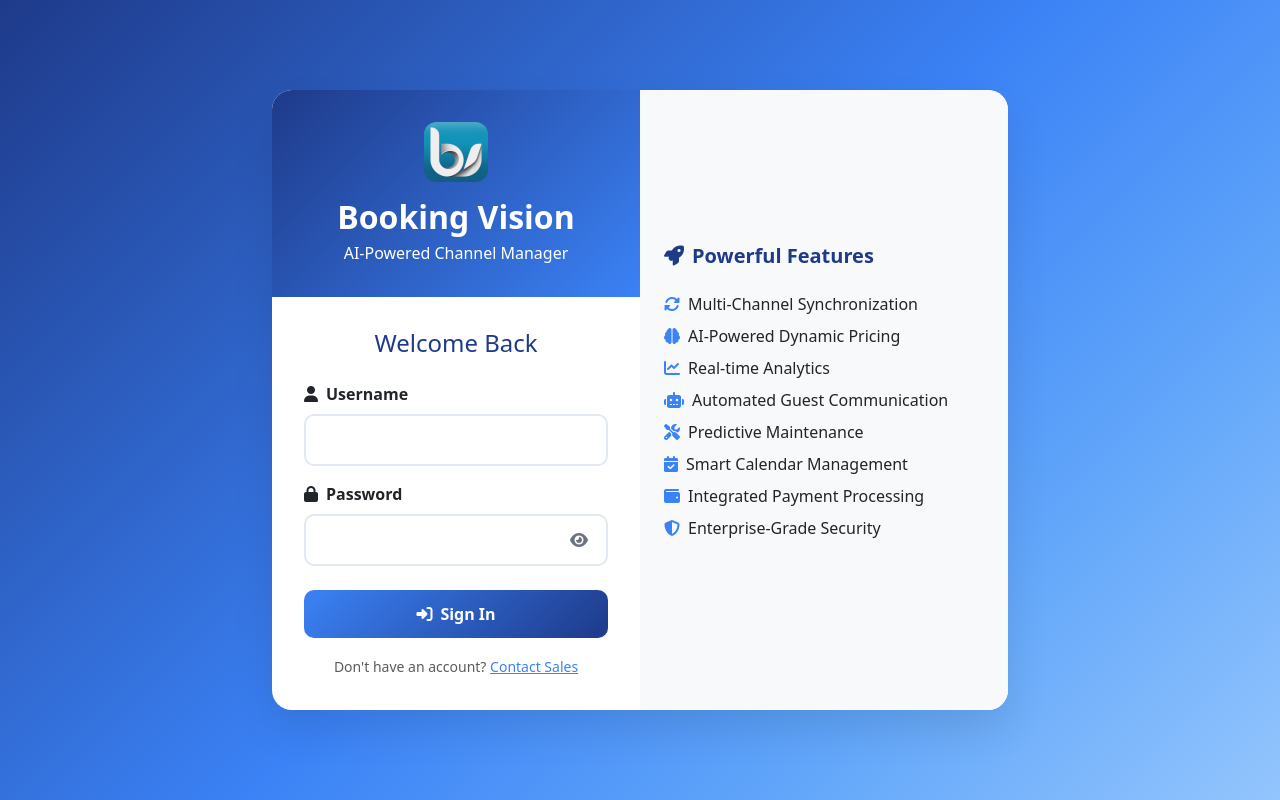
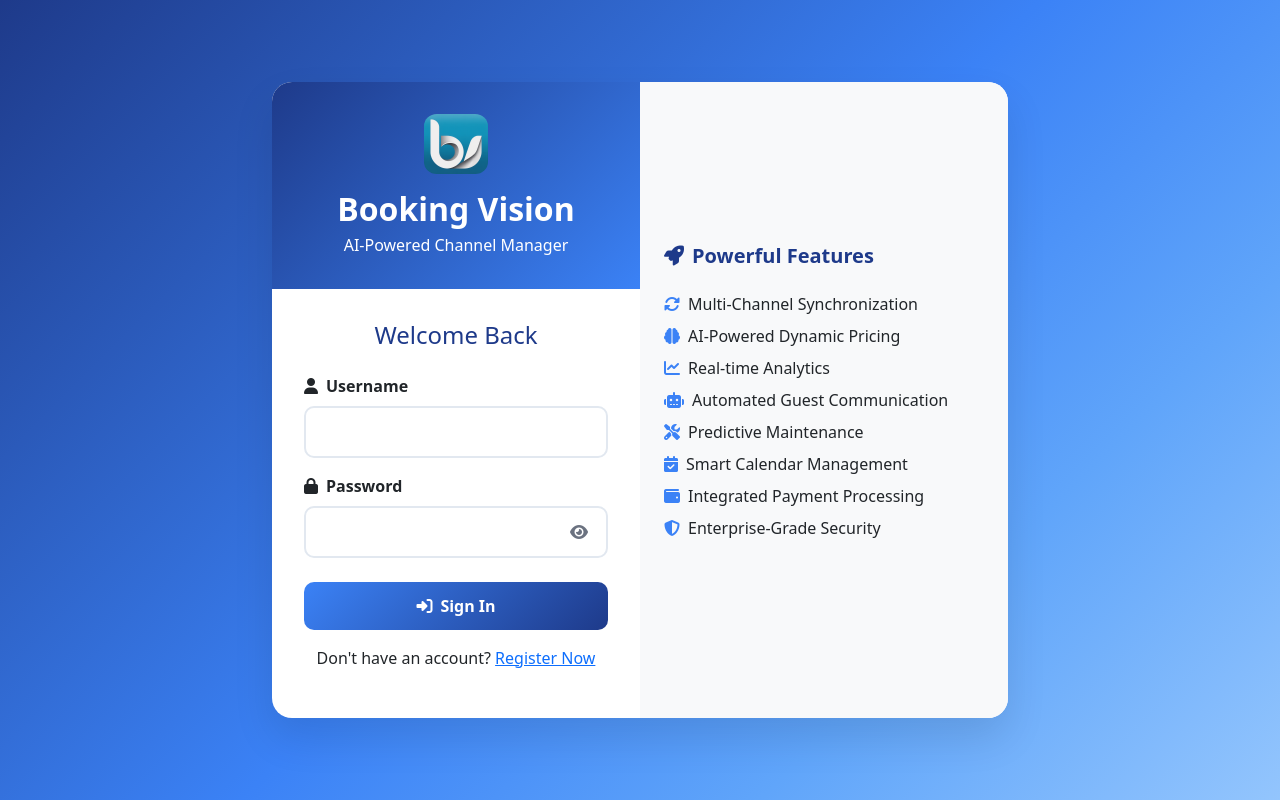
Before and after one commit to zzcorp444/booking_vision, a Django app: page /accounts/login/ in a window 1280 px wide. Run offline with Django 5.2, Linux system fonts and the light colour scheme; parts of the project's set-up code (start-up, migrations or seed data) failed here and were passed over.

Commit message:
Add files via upload

```diff
--- a/booking_vision_APP/templates/channels/channel_management.html
+++ b/booking_vision_APP/templates/channels/channel_management.html
@@ -1,5 +1,6 @@
 <!-- booking_vision_APP/templates/channels/channel_management.html -->
 {% extends 'base.html' %}
+{% load custom_filters %}
 {% load static %}
 
 {% block title %}Channel Management - Booking Vision{% endblock %}
--- a/booking_vision_APP/templates/registration/login.html
+++ b/booking_vision_APP/templates/registration/login.html
@@ -240,11 +240,7 @@
                                     </button>
                                 </form>
 
-                                <div class="text-center">
-                                    <small class="text-muted">
-                                        Don't have an account? <a href="#" style="color: var(--secondary-blue);">Contact Sales</a>
-                                    </small>
-                                </div>
+                                <p class="text-center">Don't have an account? <a href="{% url 'register' %}">Register Now</a></p>
                             </div>
                         </div>
 
```
Also changed, not shown: booking_vision_APP/templatetags/custom_filters.py (+11 -0 lines).
